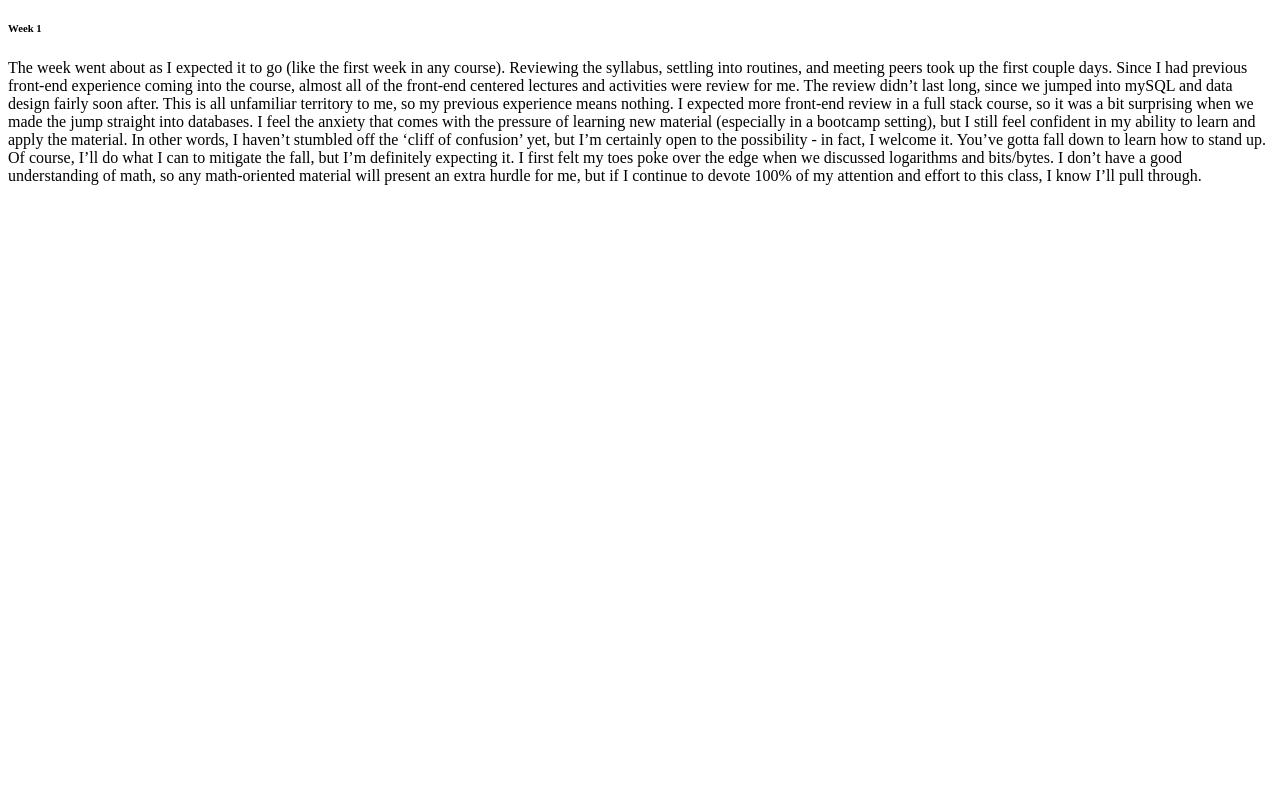
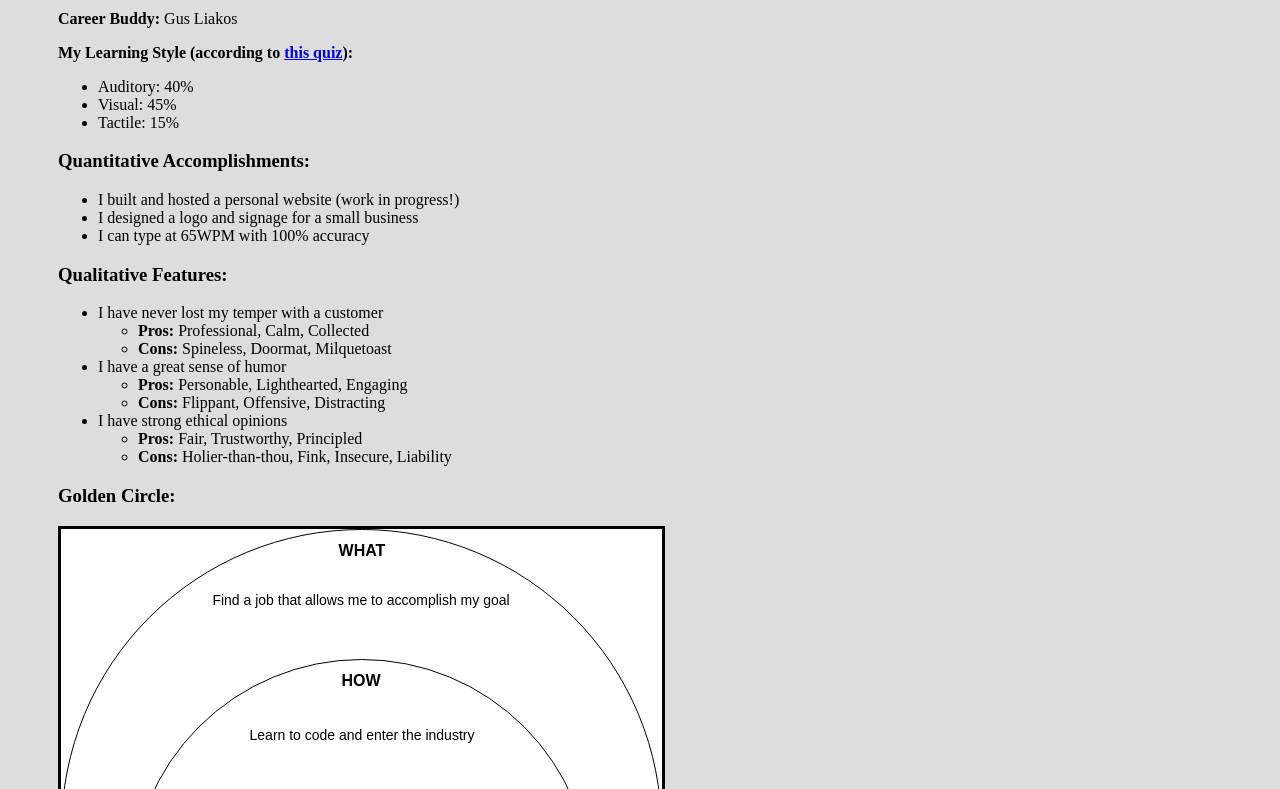
Before and after one commit to mmcph/pro-dev, a plain HTML site: page index.html in a window 1280 px wide. Shown: the part 165-954 px from the top of the page. Before the commit the page ends 800 px from the top, so only its background shows below. Drawn offline with Linux system fonts and the light colour scheme.

Commit message:
added portfolio assignment to index.html added style

```diff
--- a/index.html
+++ b/index.html
@@ -3,15 +3,60 @@
 	<head>
 		<meta charset="UTF-8">
 		<title>title</title>
+		<link rel="stylesheet" href="./style.css">
+		<script defer src="https://use.fontawesome.com/releases/v5.0.10/js/all.js" integrity="sha384-slN8GvtUJGnv6ca26v8EzVaR9DC58QEwsIk9q1QXdCU8Yu8ck/tL/5szYlBbqmS+" crossorigin="anonymous"></script>
 	</head>
 	<body>
-		<h1>Marlon McPherson</h1>
-		<h3>Professional Development</h3>
+		<div class="txtContainer">
+			<h1>Marlon McPherson</h1>
+			<h3>Professional Development</h3>
+		</div>
 		<hr>
-		<div id="reflections">
-		<h4>Weekly Reflections</h4>
-			<h6>Week 1</h6>
-			<p>The week went about as I expected it to go (like the first week in any course). Reviewing the syllabus, settling into routines, and meeting peers took up the first couple days. Since I had previous front-end experience coming into the course, almost all of the front-end centered lectures and activities were review for me. The review didn’t last long, since we jumped into mySQL and data design fairly soon after. This is all unfamiliar territory to me, so my previous experience means nothing. I expected more front-end review in a full stack course, so it was a bit surprising when we made the jump straight into databases. I feel the anxiety that comes with the pressure of learning new material (especially in a bootcamp setting), but I still feel confident in my ability to learn and apply the material. In other words, I haven’t stumbled off the ‘cliff of confusion’ yet, but I’m certainly open to the possibility - in fact, I welcome it. You’ve gotta fall down to learn how to stand up. Of course, I’ll do what I can to mitigate the fall, but I’m definitely expecting it. I first felt my toes poke over the edge when we discussed logarithms and bits/bytes. I don’t have a good understanding of math, so any math-oriented material will present an extra hurdle for me, but if I continue to devote 100% of my attention and effort to this class, I know I’ll pull through. </p>
+		<div id="links">
+			<a href="https://github.com/mmcph"><i class="fab fa-github"></i> Github</a>
+			<a href=""></a>
+
+		</div>
+		<hr>
+		<div class="txtContainer">
+			<p><strong>Career Buddy:</strong> Gus Liakos</p>
+			<p><strong>My Learning Style (according to <a href="http://www.educationplanner.org/students/self-assessments/learning-styles.shtml">this quiz</a>):</strong></p>
+			<ul>
+				<li>Auditory: 40%</li>
+				<li>Visual: 45%</li>
+				<li>Tactile: 15%</li>
+			</ul>
+			<h3><strong>Quantitative Accomplishments:</strong></h3>
+			<ul>
+				<li>I built and hosted a personal website (work in progress!)</li>
+				<li>I designed a logo and signage for a small business</li>
+				<li>I can type at 65WPM with 100% accuracy</li>
+			</ul>
+			<h3>Qualitative Features:</h3>
+			<ul>
+				<li>I have never lost my temper with a customer
+					<ul class="quals">
+						<li><strong>Pros:</strong> Professional, Calm, Collected</li>
+						<li><strong>Cons:</strong> Spineless, Doormat, Milquetoast</li>
+					</ul></li>
+				<li>I have a great sense of humor
+					<ul class="quals">
+						<li><strong>Pros:</strong> Personable, Lighthearted, Engaging</li>
+						<li><strong>Cons:</strong> Flippant, Offensive, Distracting</li>
+				</ul></li>
+				<li>I have strong ethical opinions
+					<ul class="quals">
+						<li><strong>Pros:</strong> Fair, Trustworthy, Principled</li>
+						<li><strong>Cons:</strong> Holier-than-thou, Fink, Insecure, Liability</li>
+					</ul></li>
+			</ul>
+			<h3>Golden Circle:</h3>
+			<img src="./goldencirclecomplete.svg" alt="image of my golden circle"/>
+			<h3>Elevator Pitch:</h3>
+			<p>I’m Marlon McPherson. I [work for a company] that [does important work for the betterment of society]. I got here by completing a coding bootcamp and working hard to land in a position where I could achieve my goals. What sort of work is your company focused on?</p>
+			<h3>Weekly Reflections:</h3>
+				<h4>Week 1</h4>
+				<p>The week went about as I expected it to go (like the first week in any course). Reviewing the syllabus, settling into routines, and meeting peers took up the first couple days. Since I had previous front-end experience coming into the course, almost all of the front-end centered lectures and activities were review for me. The review didn’t last long, since we jumped into mySQL and data design fairly soon after. This is all unfamiliar territory to me, so my previous experience means nothing. I expected more front-end review in a full stack course, so it was a bit surprising when we made the jump straight into databases. I feel the anxiety that comes with the pressure of learning new material (especially in a bootcamp setting), but I still feel confident in my ability to learn and apply the material. In other words, I haven’t stumbled off the ‘cliff of confusion’ yet, but I’m certainly open to the possibility - in fact, I welcome it. You’ve gotta fall down to learn how to stand up. Of course, I’ll do what I can to mitigate the fall, but I’m definitely expecting it. I first felt my toes poke over the edge when we discussed logarithms and bits/bytes. I don’t have a good understanding of math, so any math-oriented material will present an extra hurdle for me, but if I continue to devote 100% of my attention and effort to this class, I know I’ll pull through. </p>
 		</div>
 	</body>
 </html>
--- /dev/null
+++ b/style.css
@@ -0,0 +1,12 @@
+body {
+	background-color: #DDD;
+}
+
+.txtContainer {
+	max-width: 66%;
+	margin-left: 50px;
+}
+
+img {
+	border: 3px solid black;
+}
```
Also changed, not shown: goldencirclecomplete.svg (added).
